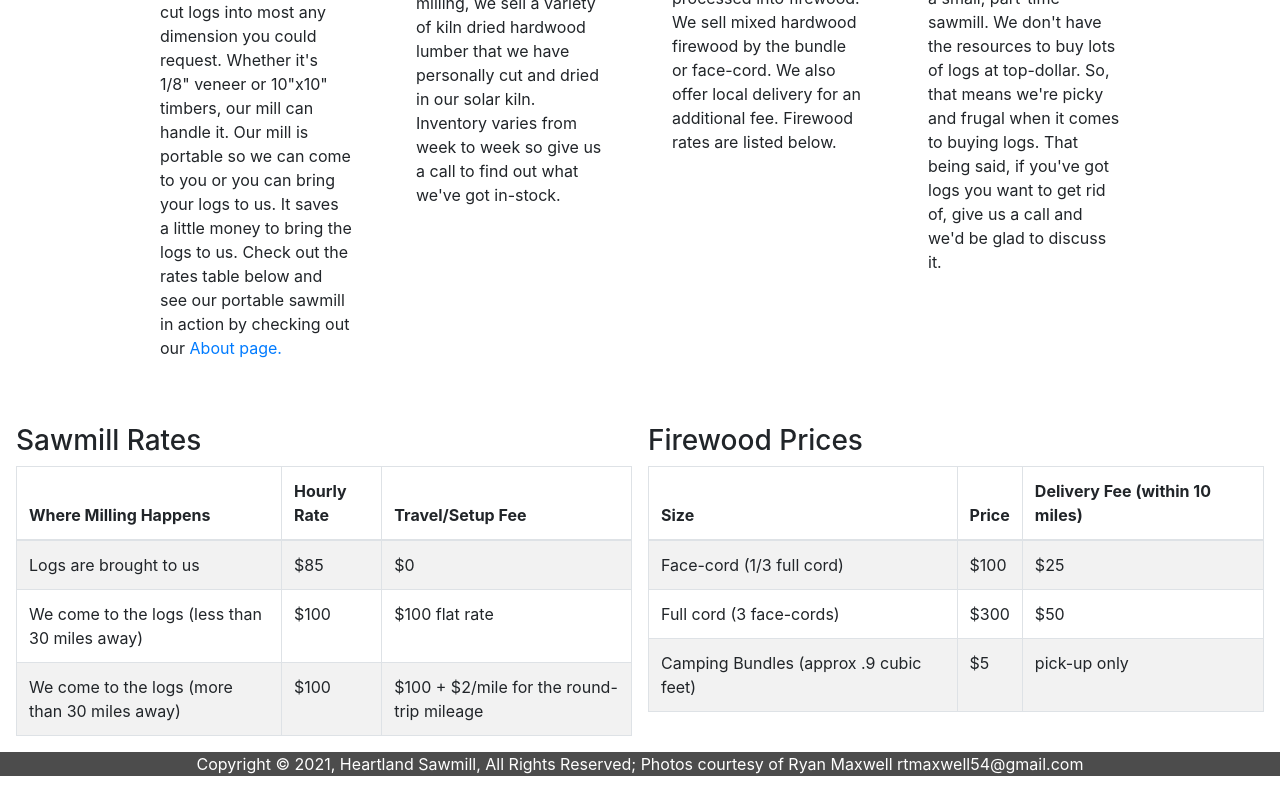
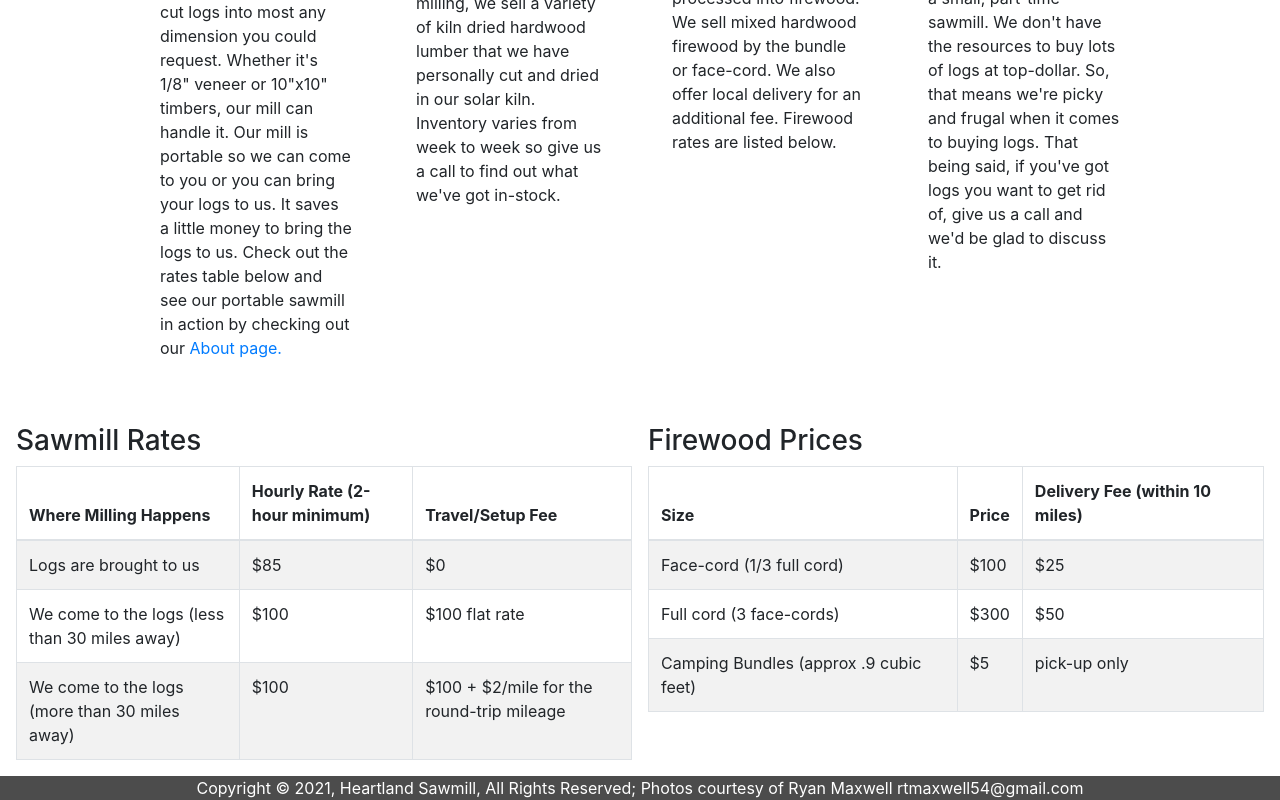
Before and after one commit to calebg84/new-sawmill-2021, a Next.js app: page /services in a window 1280 px wide. Shown: the part 706-1506 px from the top of the page. Before the commit the page ends 1482 px from the top, so only its background shows below. Built offline with nearby package versions, Linux system fonts and the light colour scheme.

Commit message:
adding two-hour minimum

```diff
--- a/components/MillingRateTable.js
+++ b/components/MillingRateTable.js
@@ -9,7 +9,7 @@ const RateTable = () => {
         <thead>
           <tr>
             <th>Where Milling Happens</th>
-            <th>Hourly Rate</th>
+            <th>Hourly Rate (2-hour minimum)</th>
             <th>Travel/Setup Fee</th>
           </tr>
         </thead>
```
